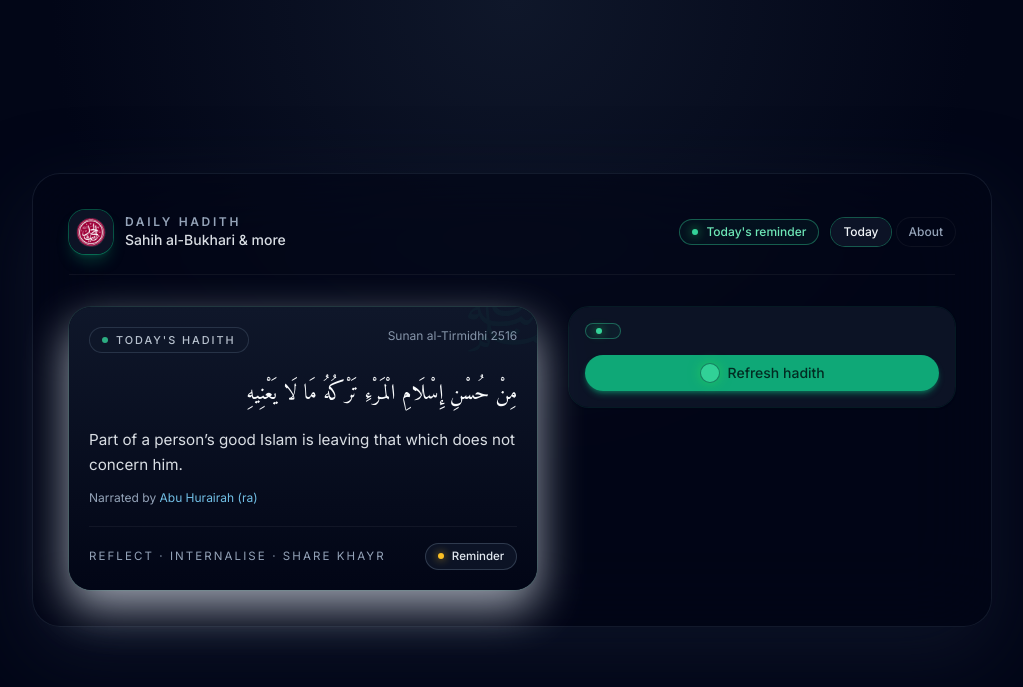
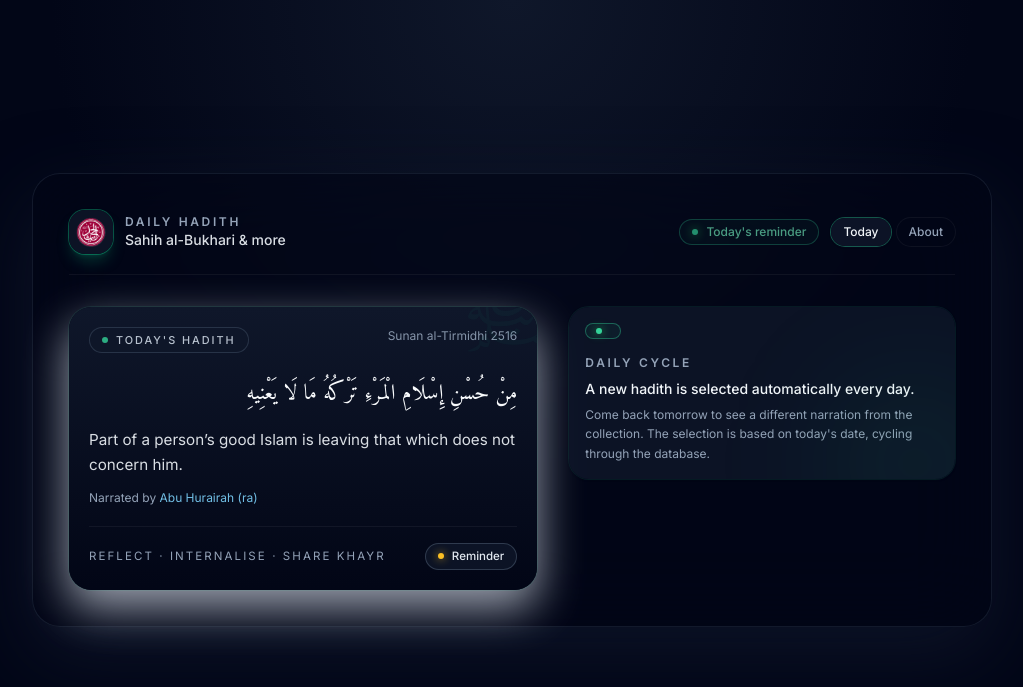
Before and after one commit to SheikhMohammadNashid/Project-Daily-Hadith, a FastAPI app: page / in a window 1280 px wide. Shown: the top 687 px of the page, without its empty margins (128-1151 px from the left). Run offline with FastAPI, Linux system fonts and the light colour scheme; data comes from the database, SQL or seed files in the repository; some libraries are stand-ins or nearby versions.

Commit message:
Changes in frontend

```diff
--- a/templates/index.html
+++ b/templates/index.html
@@ -66,7 +66,7 @@
 
                 <div class="flex flex-wrap items-center justify-between gap-3" data-animate data-delay="80">
                     <div
-                        class="inline-flex items-center gap-2 rounded-full border border-emerald-400/40 bg-emerald-400/5 px-3 py-1 text-xs font-medium text-emerald-300">
+                        class="inline-flex items-center gap-2 rounded-full border border-emerald-400/40 bg-emerald-400/5 px-3 py-1 text-xs font-medium text-emerald-300 animate-pulse">
                         <span class="h-1.5 w-1.5 rounded-full bg-emerald-400 shadow-[0_0_10px_rgba(34,197,94,0.9)]"></span>
                         Today&apos;s reminder
                     </div>
@@ -108,7 +108,7 @@
 
                     <div
                         id="hadith-arabic"
-                        class="mt-6 font-arabic text-[1.35rem] leading-relaxed text-right text-slate-50">
+                        class="mt-6 font-arabic text-[1.35rem] leading-relaxed text-right text-slate-50 transition-transform duration-500 group-hover:translate-y-1">
                         {{ hadith.arabic }}
                     </div>
 
@@ -137,9 +137,9 @@
                 <!-- Side panel -->
                 <aside class="flex flex-col gap-4 md:gap-5">
                     <section
-                        class="rounded-xl2 relative overflow-hidden bg-slate-900/85 p-4 shadow-sm shadow-slate-950/60 ring-1 ring-emerald-400/10 opacity-0 translate-y-4 animate-fade-up"
-                        data-animate data-delay="220">
-                        <div class="flex items-center justify-between gap-3">
+                        class="rounded-xl2 relative overflow-hidden bg-slate-900/85 p-4 shadow-sm shadow-slate-950/60 ring-1 ring-emerald-400/10 opacity-0 translate-y-4 animate-fade-up">
+                        <div class="pointer-events-none absolute -right-10 -bottom-16 h-40 w-40 rounded-full bg-emerald-500/10 blur-3xl"></div>
+                        <div class="flex items-center justify-between gap-3 relative">
                             <div
                                 class="inline-flex items-center gap-2 rounded-full border border-emerald-400/40 bg-emerald-400/5 px-2.5 py-1 text-[0.72rem] font-medium text-emerald-200">
                                 <span id="status-dot"
@@ -148,12 +148,16 @@
                             </div>
                         </div>
 
-                        <button id="refresh-button" type="button"
-                            class="mt-4 inline-flex w-full items-center justify-center gap-2 rounded-full bg-emerald-500/90 px-3 py-2 text-sm font-medium text-emerald-950 shadow-md shadow-emerald-500/40 transition duration-200 hover:scale-[1.02] hover:bg-emerald-400 hover:shadow-lg hover:shadow-emerald-500/40 active:scale-[0.99] disabled:cursor-wait disabled:opacity-70">
-                            <span
-                                class="inline-flex h-5 w-5 items-center justify-center rounded-full border border-emerald-900/60 bg-emerald-400/95 shadow-[0_0_12px_rgba(34,197,94,0.9)]"></span>
-                            <span>Refresh hadith</span>
-                        </button>
+                        <p class="mt-4 text-xs font-semibold uppercase tracking-[0.22em] text-slate-400">
+                            Daily cycle
+                        </p>
+                        <p class="mt-2 text-sm font-medium text-slate-100">
+                            A new hadith is selected automatically every day.
+                        </p>
+                        <p class="mt-1.5 text-xs leading-relaxed text-slate-400">
+                            Come back tomorrow to see a different narration from the collection. The selection is
+                            based on today&apos;s date, cycling through the database.
+                        </p>
                     </section>
                 </aside>
             </section>
```
Also changed, not shown: README.md.
